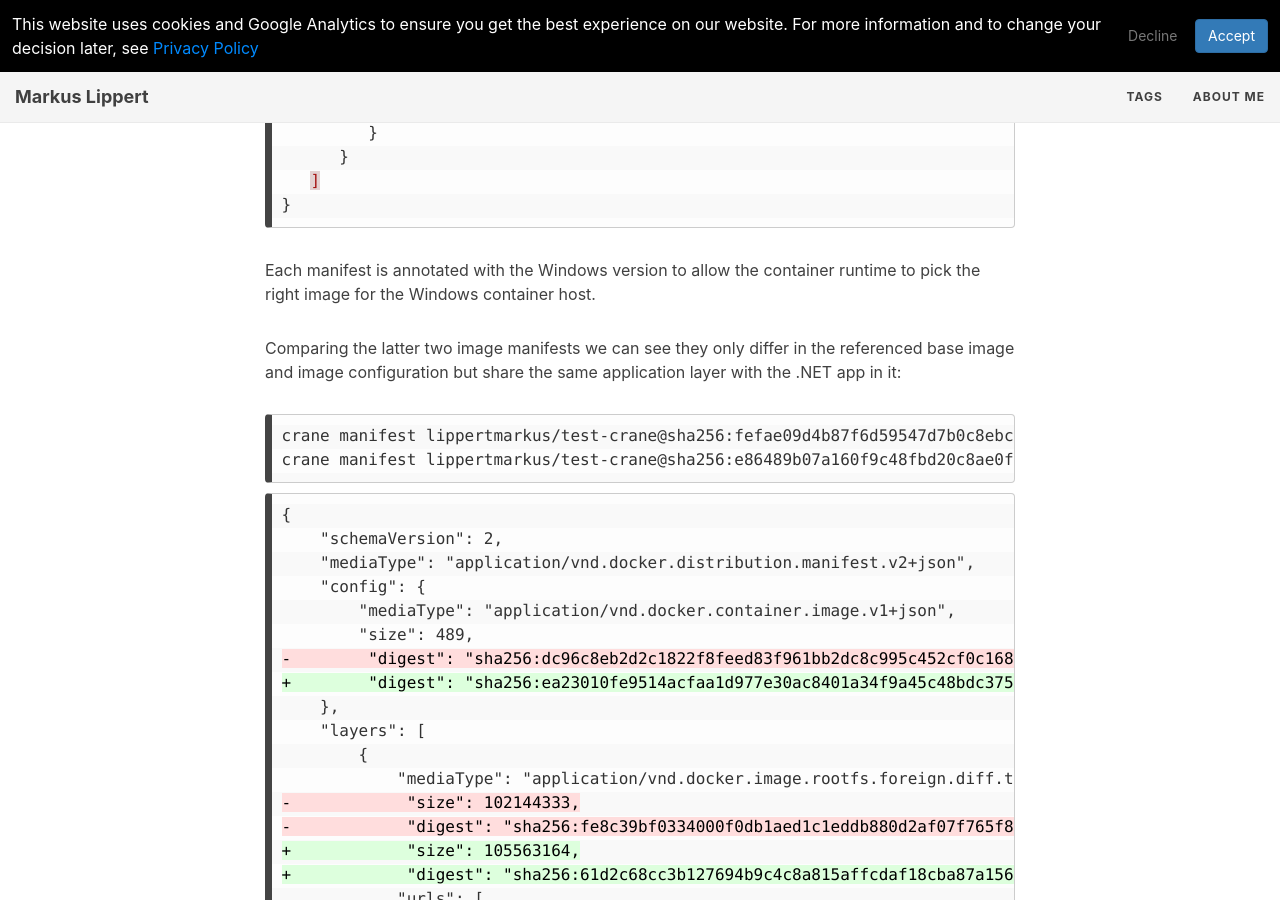
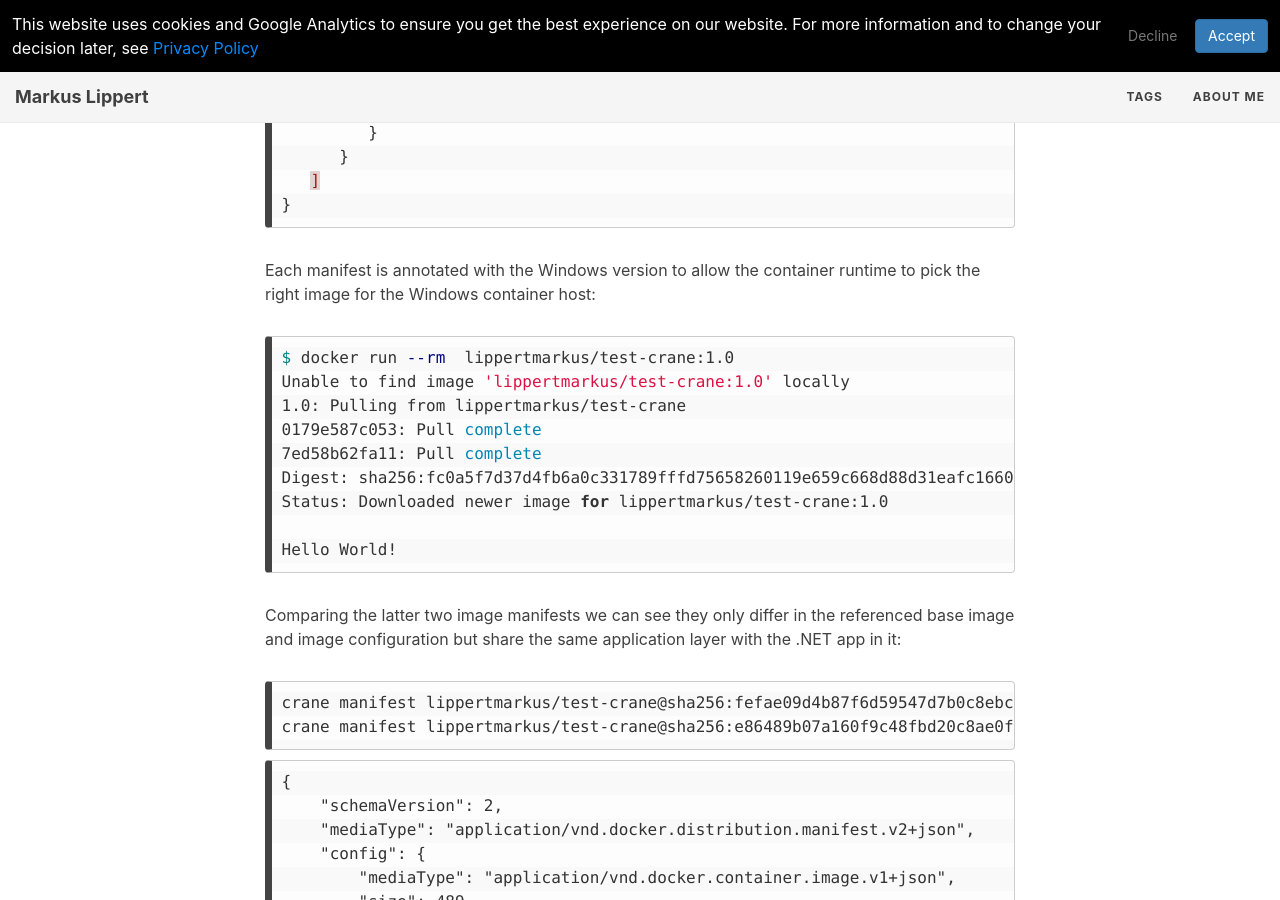
Before and after one commit to lippertmarkus/lippertmarkus.github.io, a Jekyll site: the page built from _posts/2022-03-30-speed-image-builds-crane.md, in a window 1280 px wide and 900 px high, scrolled down 5656 px. Built offline with Jekyll 4.4.1, drawn with Linux system fonts in a browser that asks for light colours.

Commit message:
add run example

````diff
--- a/_posts/2022-03-30-speed-image-builds-crane.md
+++ b/_posts/2022-03-30-speed-image-builds-crane.md
@@ -187,7 +187,19 @@ crane manifest lippertmarkus/test-crane:1.0
 }
 ```
 
-Each manifest is annotated with the Windows version to allow the container runtime to pick the right image for the Windows container host.
+Each manifest is annotated with the Windows version to allow the container runtime to pick the right image for the Windows container host:
+
+```bash
+$ docker run --rm  lippertmarkus/test-crane:1.0
+Unable to find image 'lippertmarkus/test-crane:1.0' locally
+1.0: Pulling from lippertmarkus/test-crane
+0179e587c053: Pull complete
+7ed58b62fa11: Pull complete
+Digest: sha256:fc0a5f7d37d4fb6a0c331789fffd75658260119e659c668d88d31eafc16604cb
+Status: Downloaded newer image for lippertmarkus/test-crane:1.0
+
+Hello World!
+```
 
 Comparing the latter two image manifests we can see they only differ in the referenced base image and image configuration but share the same application layer with the .NET app in it:
 ```
````
